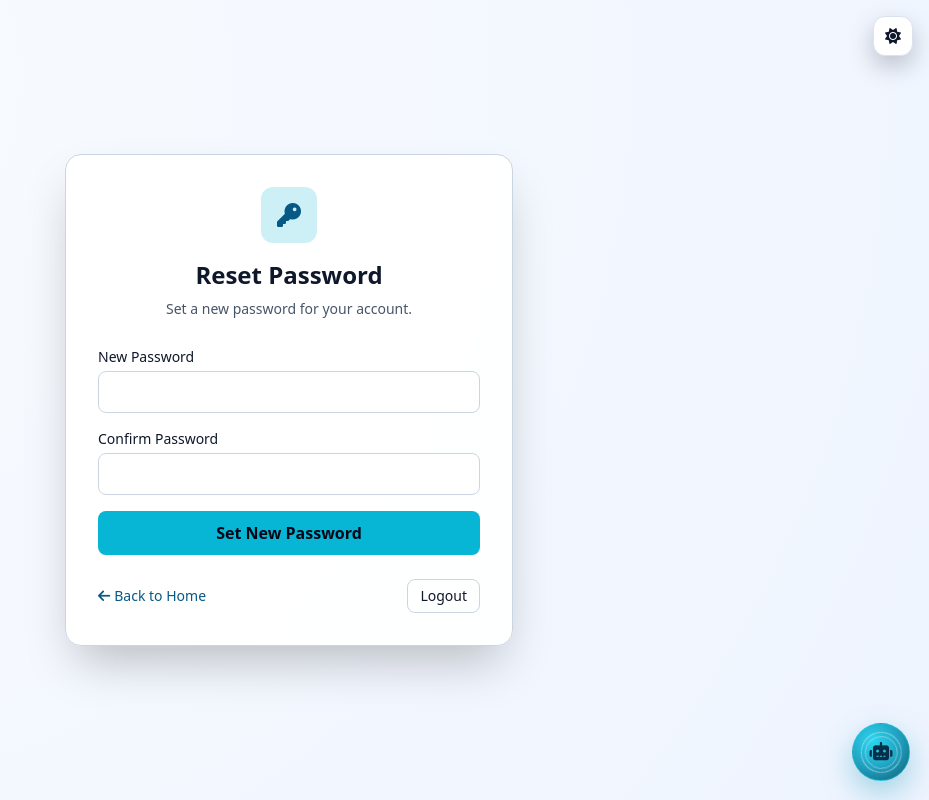
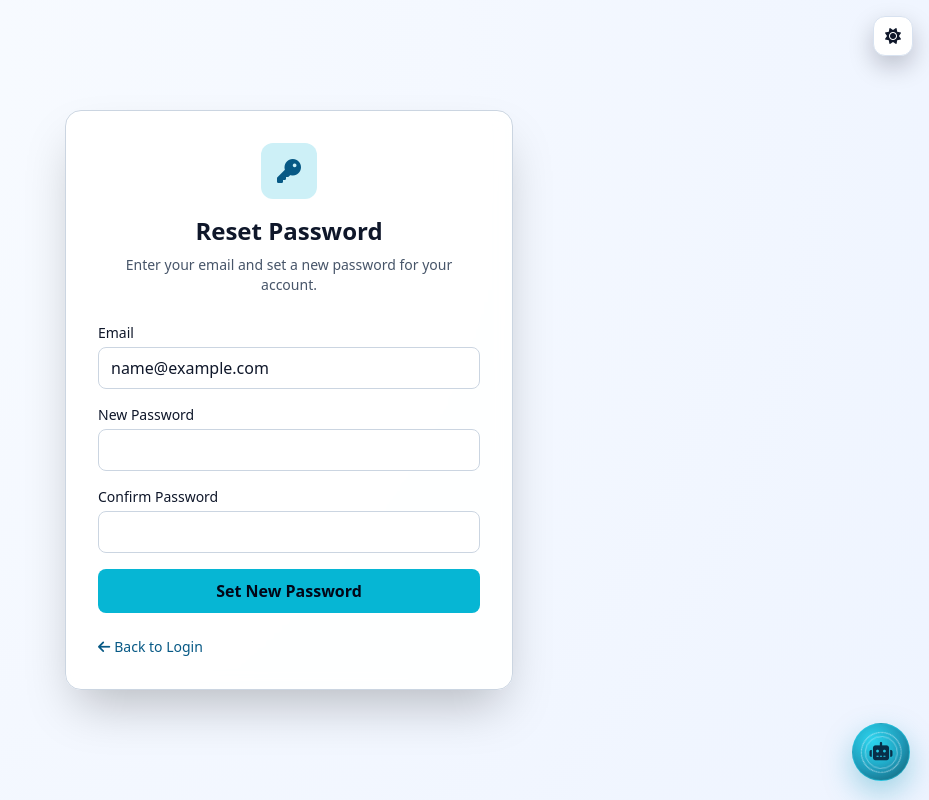
Before and after one commit to sachinmaurya69500/my_whole_life_project, a Flask app: page /forgot-password in a window 1280 px wide. Shown: the whole page, without its empty margins (351-1280 px from the left). Run offline with Flask 3, Linux system fonts and the light colour scheme; the visitor is signed in with stand-in values (Sample User, id 1); parts of the project's set-up code (start-up, migrations or seed data) failed here and were passed over.

Commit message:
password reset

```diff
--- a/app.py
+++ b/app.py
@@ -550,9 +550,64 @@ def insights_page():
 
 
 @app.route("/forgot-password", methods=["GET"])
-@page_login_required
 def forgot_password_page():
-	return render_template("forgot_password.html")
+	prefill_email = session.get("email") or normalize_email(os.getenv("APP_EMAIL", ""))
+	return render_template("forgot_password.html", prefill_email=prefill_email)
+
+
+@app.route("/forgot-password", methods=["POST"])
+def forgot_password_action():
+	payload = request.get_json(silent=True) or request.form
+	email = normalize_email(payload.get("email"))
+	new_password = (payload.get("new_password") or "").strip()
+	confirm_password = (payload.get("confirm_password") or "").strip()
+	configured_email = normalize_email(os.getenv("APP_EMAIL", ""))
+
+	if not email:
+		return jsonify({"error": "Email is required"}), 400
+
+	if configured_email and email != configured_email:
+		return jsonify({"error": "Account not found"}), 404
+
+	if not new_password or not confirm_password:
+		return jsonify({"error": "New password and confirm password are required"}), 400
+
+	if new_password != confirm_password:
+		return jsonify({"error": "Passwords do not match"}), 400
+
+	if len(new_password) < 6:
+		return jsonify({"error": "Password must be at least 6 characters"}), 400
+
+	user = users_col.find_one({"email": email})
+	if not user:
+		if configured_email and email == configured_email:
+			user_doc = {
+				"email": email,
+				"password_hash": generate_password_hash(new_password),
+				"display_name": "Sachin",
+				"location": "Haryana",
+				"bio": "Focused on building disciplined daily systems and long-term projects.",
+				"profile_image_file_id": None,
+				"created_at": utc_now(),
+				"updated_at": utc_now(),
+			}
+			users_col.insert_one(user_doc)
+			session.clear()
+			return jsonify({"message": "Password reset successfully"})
+		return jsonify({"error": "Account not found"}), 404
+
+	users_col.update_one(
+		{"_id": user["_id"]},
+		{
+			"$set": {
+				"password_hash": generate_password_hash(new_password),
+				"password_updated_at": utc_now(),
+				"updated_at": utc_now(),
+			}
+		},
+	)
+	session.clear()
+	return jsonify({"message": "Password reset successfully"})
 
 
 @app.route("/project/<workflow_id>", methods=["GET"])
@@ -621,7 +676,7 @@ def update_password():
 
 	user = users_col.find_one({"_id": user_id}) if user_id else None
 	if not user and session.get("email"):
-		user = users_col.find_one({"email": normalize_email(session["email"])} )
+		user = users_col.find_one({"email": normalize_email(session["email"])})
 	if not user:
 		return jsonify({"error": "User not found"}), 404
 
--- a/templates/forgot_password.html
+++ b/templates/forgot_password.html
@@ -10,10 +10,14 @@
 				<i class="fa-solid fa-key"></i>
 			</div>
 			<h1 class="text-2xl font-bold">Reset Password</h1>
-			<p class="text-slate-400 text-sm mt-2">Set a new password for your account.</p>
+			<p class="text-slate-400 text-sm mt-2">Enter your email and set a new password for your account.</p>
 		</div>
 
 		<form id="passwordForm" class="space-y-4">
+			<div>
+				<label for="email" class="block text-sm font-medium mb-1">Email</label>
+				<input id="email" type="email" autocomplete="email" class="w-full rounded-lg border border-slate-700 bg-slate-950 px-3 py-2 focus:outline-none focus:ring-2 focus:ring-cyan-500" required />
+			</div>
 			<div>
 				<label for="newPassword" class="block text-sm font-medium mb-1">New Password</label>
 				<input id="newPassword" type="password" minlength="6" class="w-full rounded-lg border border-slate-700 bg-slate-950 px-3 py-2 focus:outline-none focus:ring-2 focus:ring-cyan-500" required />
@@ -29,12 +33,9 @@
 		</form>
 
 		<div class="mt-6 flex items-center justify-between text-sm">
-			<a href="/home" class="text-cyan-300 hover:text-cyan-200 transition">
-				<i class="fa-solid fa-arrow-left mr-1"></i>Back to Home
+			<a href="/login" class="text-cyan-300 hover:text-cyan-200 transition">
+				<i class="fa-solid fa-arrow-left mr-1"></i>Back to Login
 			</a>
-			<button id="logoutBtn" class="rounded-lg border border-slate-700 px-3 py-1.5 hover:bg-slate-800 transition">
-				Logout
-			</button>
 		</div>
 	</section>
 </main>
@@ -43,10 +44,15 @@
 {% block scripts %}
 <script>
 	const form = document.getElementById('passwordForm');
+	const emailEl = document.getElementById('email');
 	const newPasswordEl = document.getElementById('newPassword');
 	const confirmPasswordEl = document.getElementById('confirmPassword');
 	const msgEl = document.getElementById('resetMsg');
-	const logoutBtn = document.getElementById('logoutBtn');
+	const prefillEmail = {{ prefill_email|tojson }};
+
+	if (prefillEmail) {
+		emailEl.value = prefillEmail;
+	}
 
 	function showMessage(message, kind = 'ok') {
 		msgEl.textContent = message;
@@ -58,8 +64,14 @@
 		e.preventDefault();
 		msgEl.classList.add('hidden');
 
+		const email = emailEl.value.trim();
 		const newPassword = newPasswordEl.value.trim();
 		const confirmPassword = confirmPasswordEl.value.trim();
+
+		if (!email) {
+			showMessage('Email is required', 'error');
+			return;
+		}
 
 		if (newPassword.length < 6) {
 			showMessage('Password must be at least 6 characters', 'error');
@@ -72,35 +84,26 @@
 		}
 
 		try {
-			const res = await fetch('/api/profile/password', {
-				method: 'PUT',
+			const res = await fetch('/forgot-password', {
+				method: 'POST',
 				headers: { 'Content-Type': 'application/json' },
-				body: JSON.stringify({ new_password: newPassword, confirm_password: confirmPassword }),
+				body: JSON.stringify({ email, new_password: newPassword, confirm_password: confirmPassword }),
 			});
 			const data = await res.json();
 			if (!res.ok) {
-				throw new Error(data.error || 'Failed to update password');
+				throw new Error(data.error || 'Failed to reset password');
 			}
 
+			emailEl.value = '';
 			newPasswordEl.value = '';
 			confirmPasswordEl.value = '';
-			showMessage('Password updated successfully');
-
-			setTimeout(async () => {
-				try {
-					await fetch('/logout', { method: 'POST' });
-				} finally {
-					window.location.href = '/login';
-				}
+			showMessage('Password reset successfully');
+			setTimeout(() => {
+				window.location.href = '/login';
 			}, 800);
 		} catch (err) {
 			showMessage(err.message, 'error');
 		}
 	});
-
-	logoutBtn.addEventListener('click', async () => {
-		await fetch('/logout', { method: 'POST' });
-		window.location.href = '/login';
-	});
 </script>
 {% endblock %}
```
